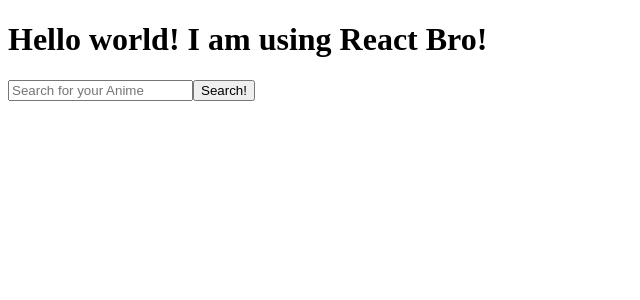
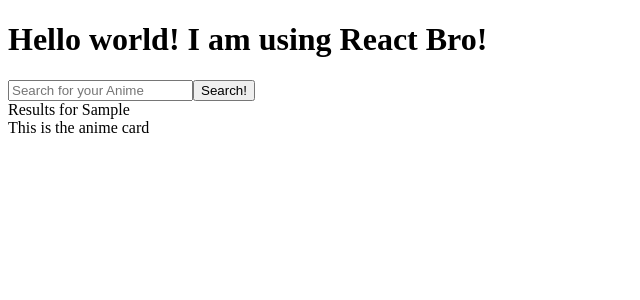
Before and after one commit to MwaniN/Anime-List, a React (Create React App) app in the folder client/: page / in a window 1280 px wide. Both pictures are taken after typing "Sample" into the empty fields and a click on the button "Search!". Shown: the top 300 px of the page, without its empty margins (0-640 px from the left). Built offline with nearby package versions, Linux system fonts and the light colour scheme.

Commit message:
Workflow building out

```diff
--- a/client/src/AnimeCard.jsx
+++ b/client/src/AnimeCard.jsx
@@ -0,0 +1,8 @@
+import React, { useState } from 'react';
+
+export default function AnimeCard () {
+
+  return <div anime-card>
+    This is the anime card
+  </div>
+}
--- a/client/src/ResultList.jsx
+++ b/client/src/ResultList.jsx
@@ -0,0 +1,10 @@
+import React, { useState } from 'react';
+import AnimeCard from './AnimeCard.jsx';
+
+export default function ResultList ({ queryString }) {
+
+  return <div className="result-list">
+    Results for {queryString}
+    <AnimeCard />
+  </div>
+}
--- a/client/src/SearchBar.jsx
+++ b/client/src/SearchBar.jsx
@@ -1,4 +1,5 @@
 import React, { useState } from 'react';
+import ResultList from './ResultList.jsx';
 
 export default function SearchBar () {
 
@@ -19,8 +20,15 @@
   }
 
 
-  return <form method="post" onSubmit={handleSubmit} >
+  return <div><form method="post" onSubmit={handleSubmit} >
   <input value={searchInput} onChange={(e) => setSearchInput(e.target.value)} type="search-bar" className="search-bar" placeholder="Search for your Anime"/>
   <button type="submit">Search!</button>
   </form>
+  {function (){
+    if (queryString.length > 0) {
+      return <ResultList queryString={queryString} />
+    }
+    return
+  }()}
+  </div>
 }
```
